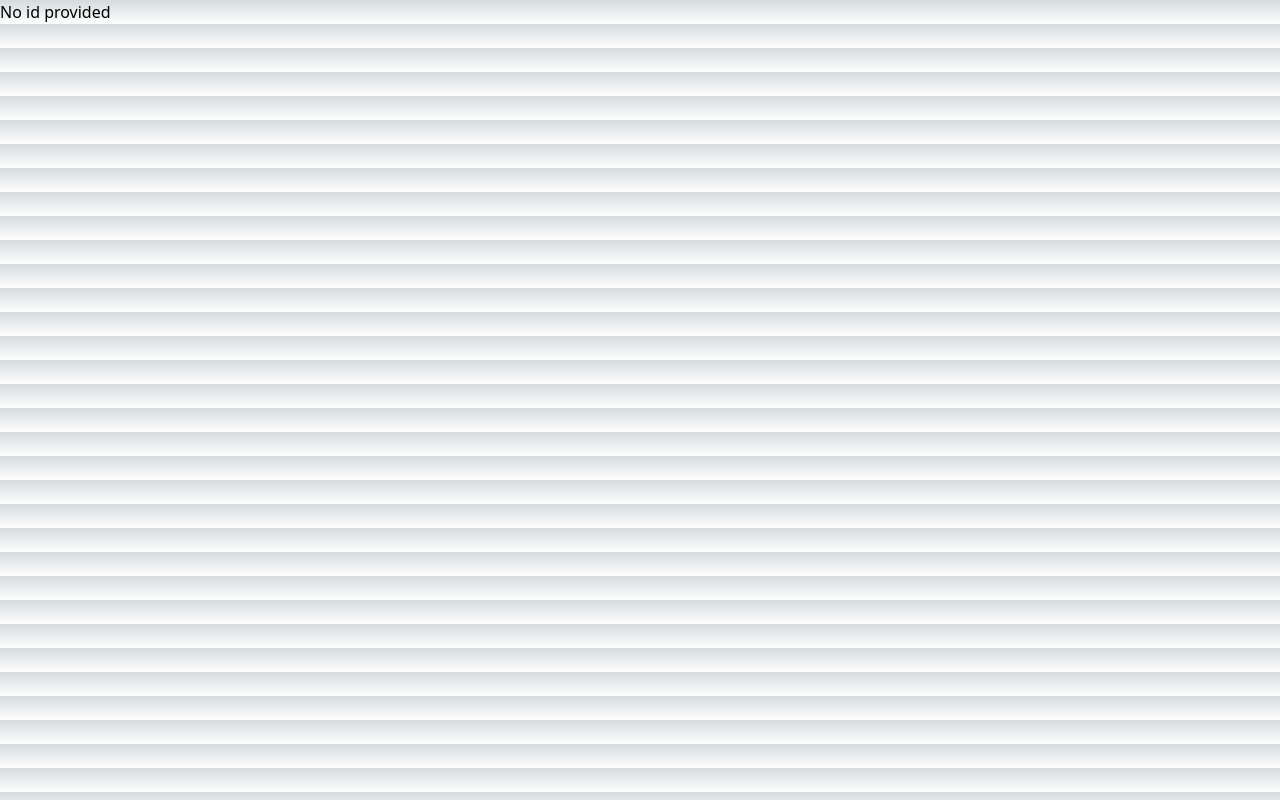
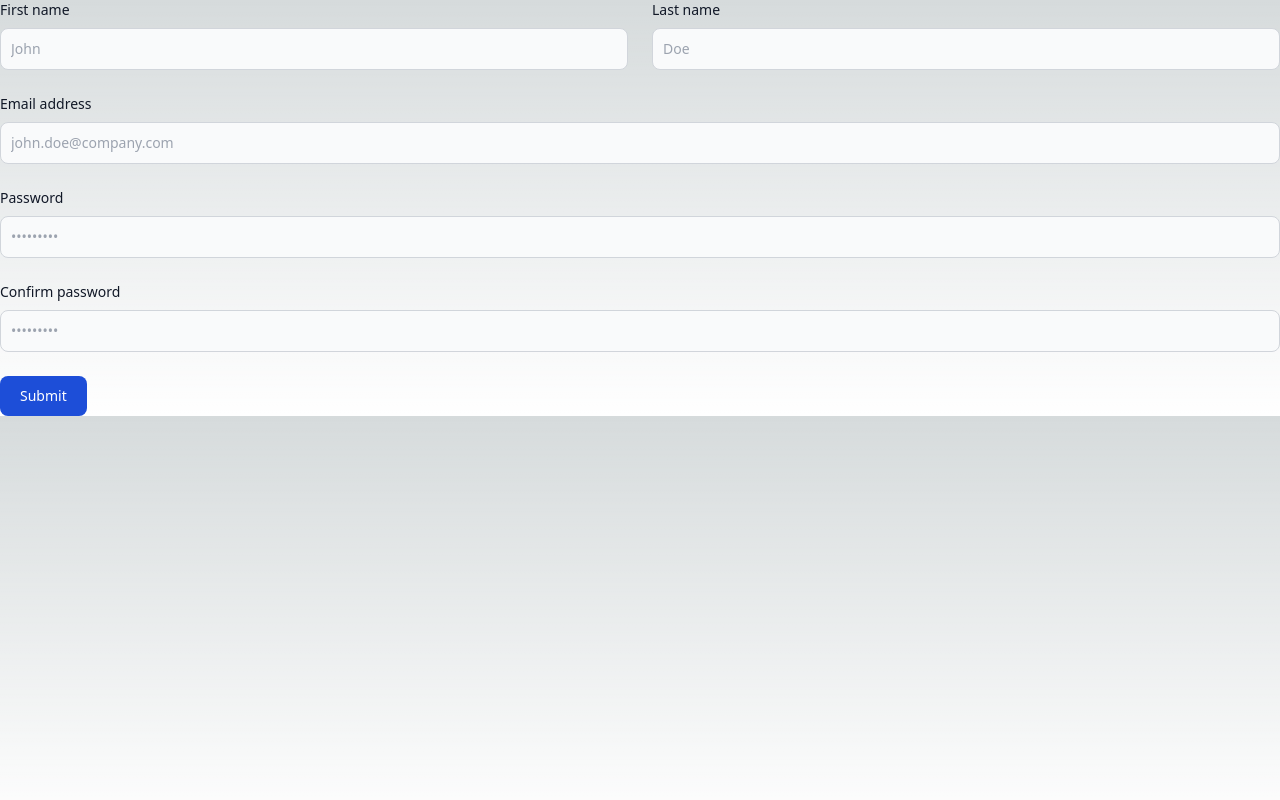
Before and after one commit to athena272/react-junior-mistakes, a Next.js app: page / in a window 1280 px wide. Built offline with nearby package versions, Linux system fonts and the light colour scheme.

Commit message:
Update index.tsx

```diff
--- a/src/pages/index.tsx
+++ b/src/pages/index.tsx
@@ -1,10 +1,12 @@
 import Mistake12 from "./Mistakes/12";
 import Mistake11 from "./Mistakes/11";
+import Mistake10 from "./Mistakes/10";
+import Mistake9 from "./Mistakes/9";
 
 export default function Home() {
   return (
     <>
-      <Mistake11 />
+      <Mistake9 />
     </>
   );
 }
```
